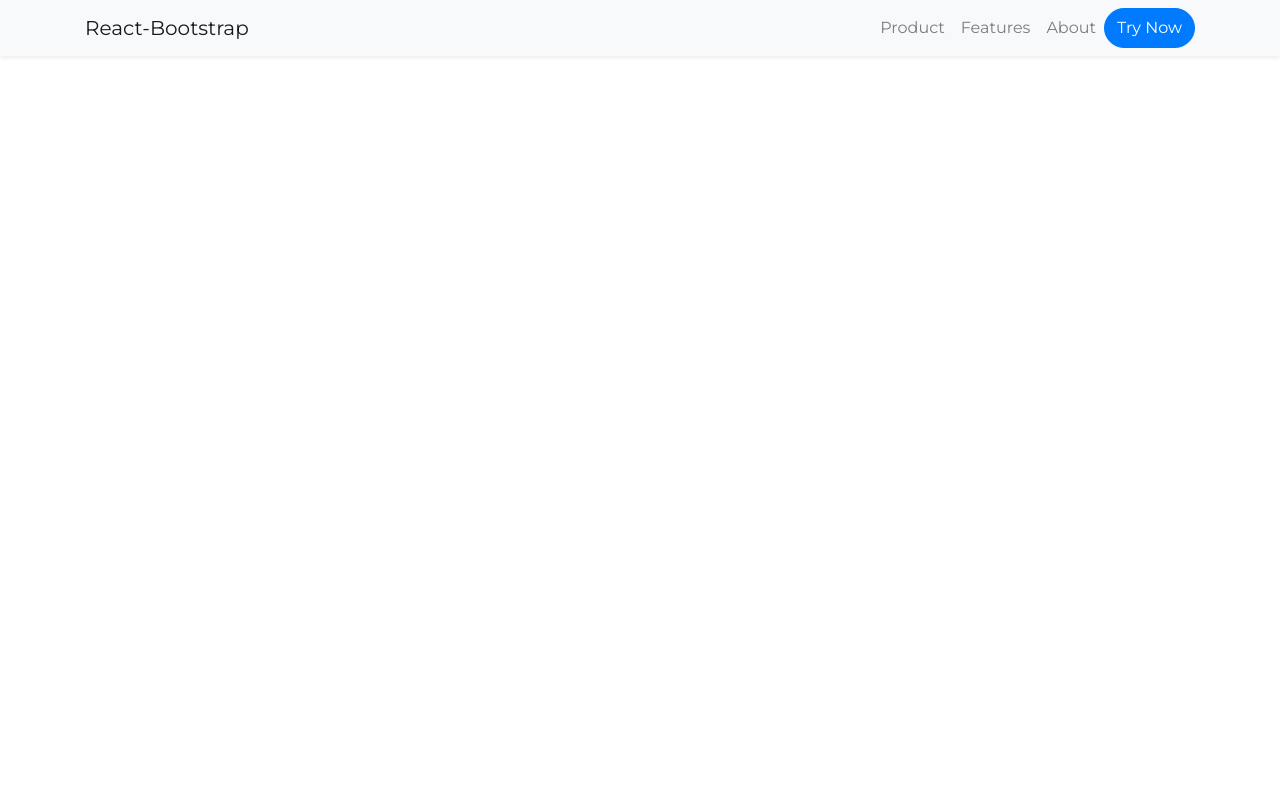
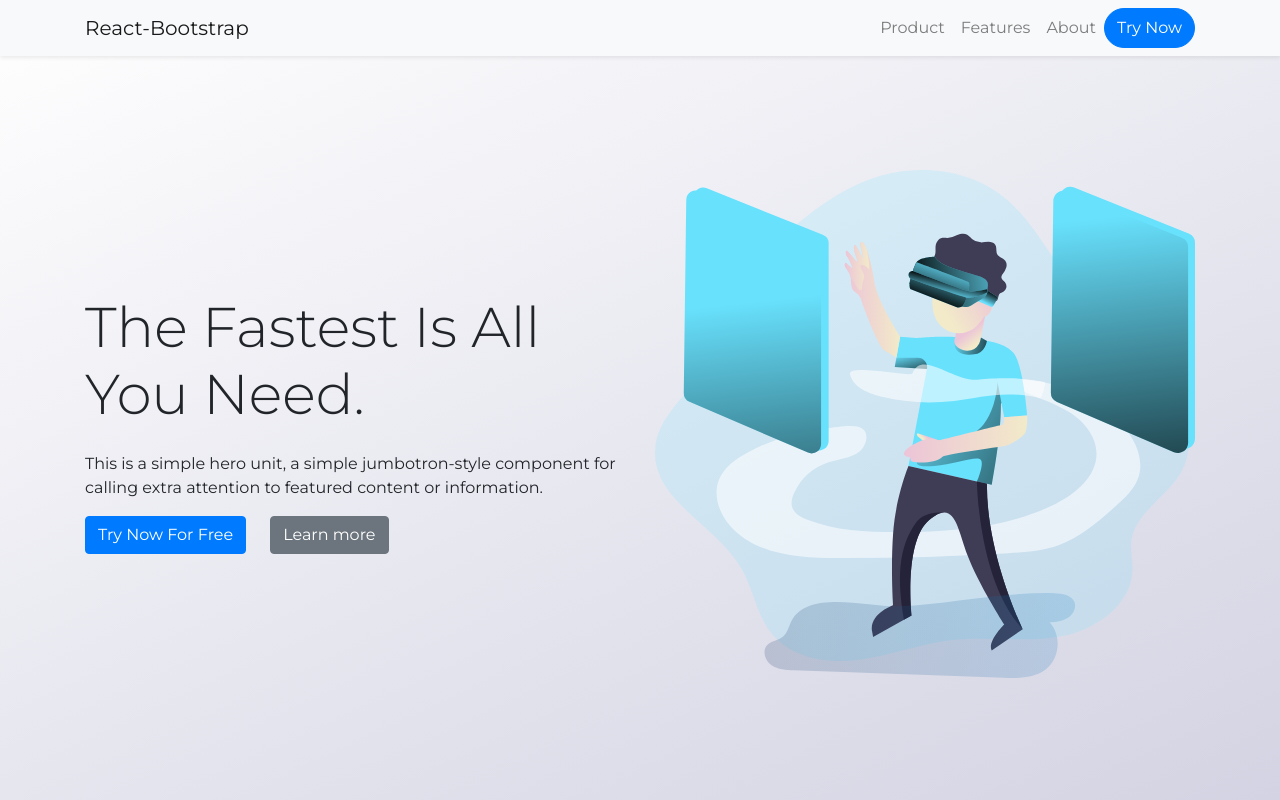
Before and after one commit to yjbong10/Accelux-webpage, a React (Create React App) app: page / in a window 1280 px wide. Built offline with nearby package versions, Linux system fonts and the light colour scheme.

Commit message:
added hero section

```diff
--- /dev/null
+++ b/src/components/JumbotronComp/JumbotronComp.js
@@ -0,0 +1,29 @@
+import React from 'react'
+import './JumbotronComp.scss'
+import bg from '../../asset/img/vr.svg'
+import { Button, Col, Container, Row } from 'react-bootstrap'
+
+const JumbotronComp = () => {
+    return (
+        <Container className="vh-100 d-flex align-items-center pt-5">
+            <Row className="h-100">
+                <Col lg={6} className='d-flex align-items-center'>
+                    <div>
+                        <h1 className='display-4 mb-4'>The Fastest Is All You Need.</h1>
+                        <p>This is a simple hero unit, a simple jumbotron-style component for calling
+                        extra attention to featured content or information.</p>
+                        <div className='d-flex align-items-center justify-content-start'>
+                            <Button variant="primary" className="mr-4">Try Now For Free</Button>
+                            <Button variant="secondary">Learn more</Button>
+                        </div>
+                    </div>
+                </Col>
+                <Col lg={6} className='d-flex align-items-center justify-content-center'>
+                    <img src={bg} alt="bg" width='100%'/>
+                </Col>
+            </Row>
+        </Container>
+    )
+}
+
+export default JumbotronComp
--- /dev/null
+++ b/src/components/JumbotronComp/JumbotronComp.scss
@@ -0,0 +1,18 @@
+.background {
+    position: relative;
+    height: 200px;
+    width: 100%;
+    z-index: 0;
+
+    &::after {
+        content: '';
+        position: absolute;
+        height: 100%;
+        width: 100%;
+        top: 0;
+        right: 0;
+        background: url('../../asset/img/vr.svg') no-repeat;
+        background-position: 100%;
+        z-index: -1;
+    }
+}
--- a/src/components/Navbar/Navbar.js
+++ b/src/components/NavbarComp/NavbarComp.js
@@ -4,7 +4,7 @@ import { Navbar, Nav, Button, Container } from 'react-bootstrap';
 
 const NavbarComp = () => {
     return (
-        <Navbar bg="light" expand="sm" className="shadow-sm h-100">
+        <Navbar bg="light" expand="sm" className="shadow-sm" fixed='top'>
             <Container>
                 <Navbar.Brand href="#home">React-Bootstrap</Navbar.Brand>
                 <Navbar.Toggle aria-controls="responsive-navbar-nav" />
--- a/src/container/App.js
+++ b/src/container/App.js
@@ -1,10 +1,15 @@
-import NavbarComp from '../components/Navbar/Navbar';
+import { Container } from 'react-bootstrap';
+import JumbotronComp from '../components/JumbotronComp/JumbotronComp';
+import NavbarComp from '../components/NavbarComp/NavbarComp';
 import './App.scss';
 
 function App() {
   return (
     <div className="App">
-      <NavbarComp/>
+      <NavbarComp />
+      <Container fluid className="App__container">
+          <JumbotronComp />
+      </Container>
     </div>
   );
 }
--- a/src/container/App.scss
+++ b/src/container/App.scss
@@ -0,0 +1,3 @@
+.App__container {
+    background: linear-gradient(-25deg, rgba(2,0,36,1) 0%, rgba(211,211,227,1) 0%, rgba(255,255,255,1) 100%);
+}
```
Also changed, not shown: src/asset/img/vr.svg (added), 1 other file (tests, documents, lock files or other folders).
